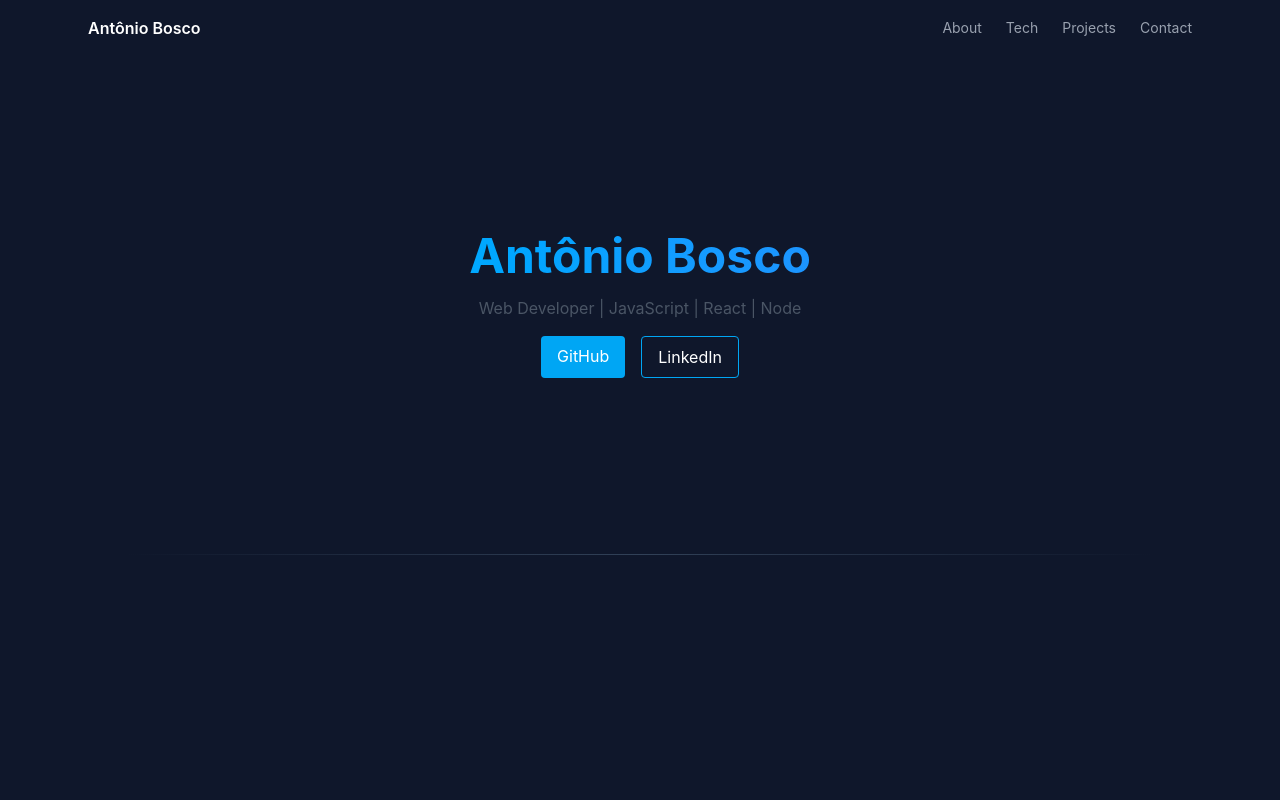
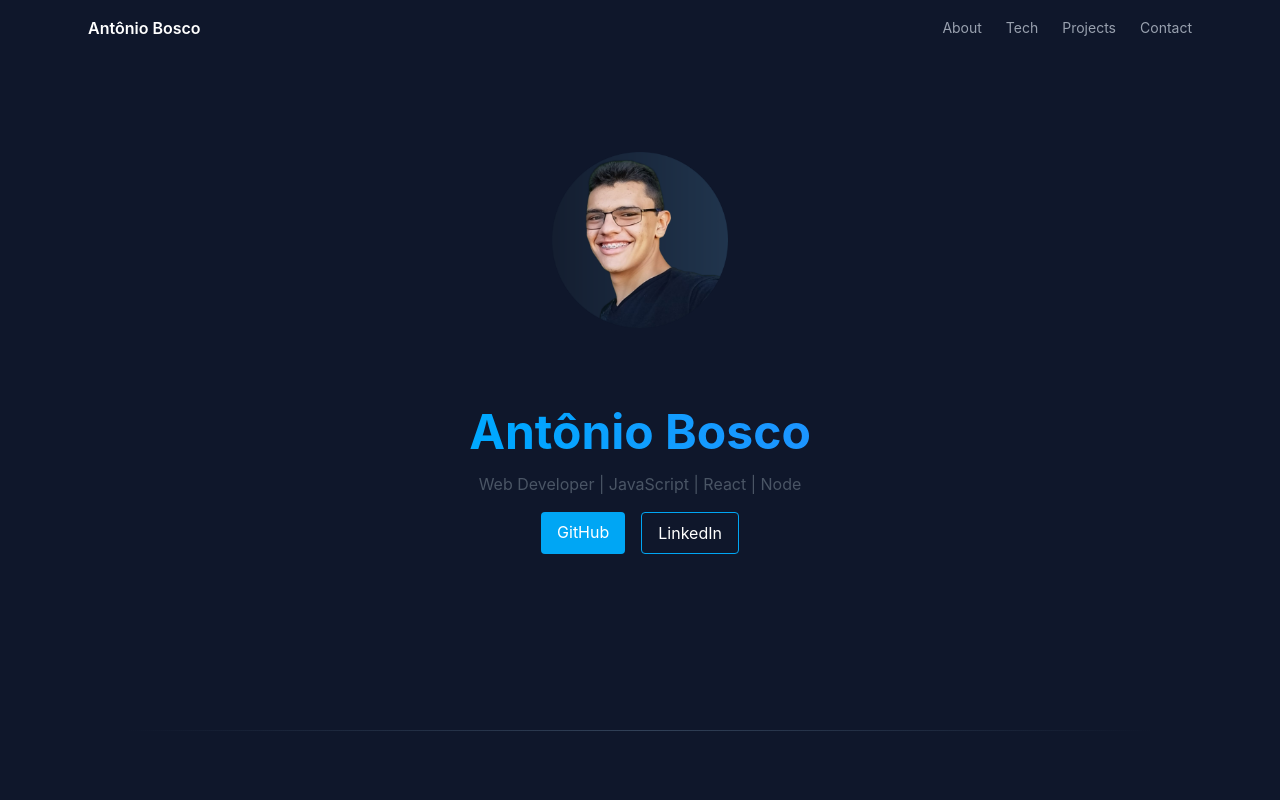
Before and after one commit to bosco227/portfolio, a React (Vite) app: page / in a window 1280 px wide. Shown: the top 800 px of the page. Built offline with nearby package versions, Linux system fonts and the light colour scheme.

Commit message:
Adicionada uma profile pic ao portfólio

```diff
--- a/src/components/Hero.jsx
+++ b/src/components/Hero.jsx
@@ -1,4 +1,5 @@
 import { motion } from "framer-motion";
+import ProfilePic from "./ProfilePic.";
 
 export default function Hero() {
   return (
@@ -7,6 +8,7 @@ export default function Hero() {
       whileInView={{ opacity: 1, y: 0 }}
       transition={{ duration: 0.6 }}
     >
+      <ProfilePic />
       <section className="text-center py-20">
         <h1 className="text-5xl font-bold bg-gradient-to-r from-sky-400 to-blue-500 bg-clip-text text-transparent">
           Antônio Bosco
--- /dev/null
+++ b/src/components/ProfilePic..jsx
@@ -0,0 +1,9 @@
+import profilePic from "/profile.png";
+
+export default function ProfilePic() {
+  return (
+    <div className="flex justify-center items-center">
+      <img src={profilePic} alt="Profile Picture" className="w-44 h-44 " />
+    </div>
+  );
+}
```
Also changed, not shown: public/profile.png (added).
